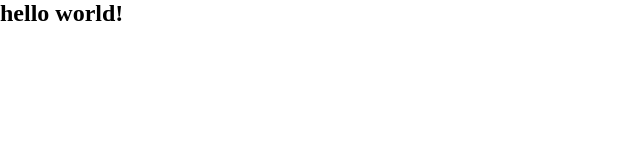
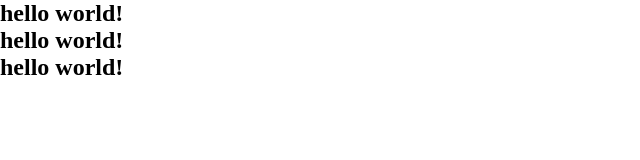
Before and after one commit to zkk1372942344/-, a plain HTML site: page index.html in a window 1280 px wide. Shown: the whole page, without its empty margins (0-640 px from the left). Drawn offline with Linux system fonts and the light colour scheme.

Commit message:
添加了两行代码

```diff
--- a/index.html
+++ b/index.html
@@ -14,5 +14,7 @@
 </head>
 <body>
     <h2>hello world!</h2>
+    <h2>hello world!</h2>
+    <h2>hello world!</h2>
 </body>
 </html>
```
